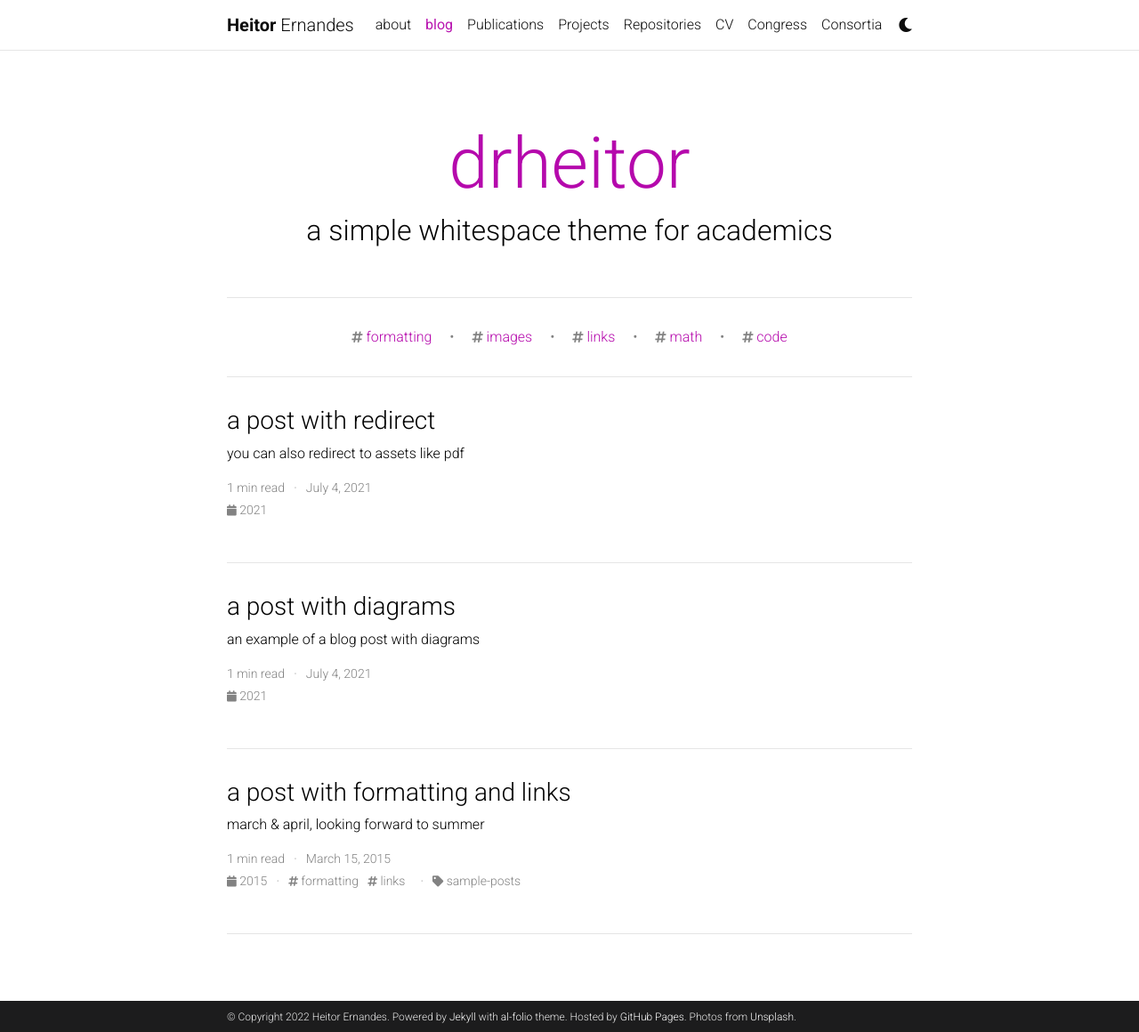
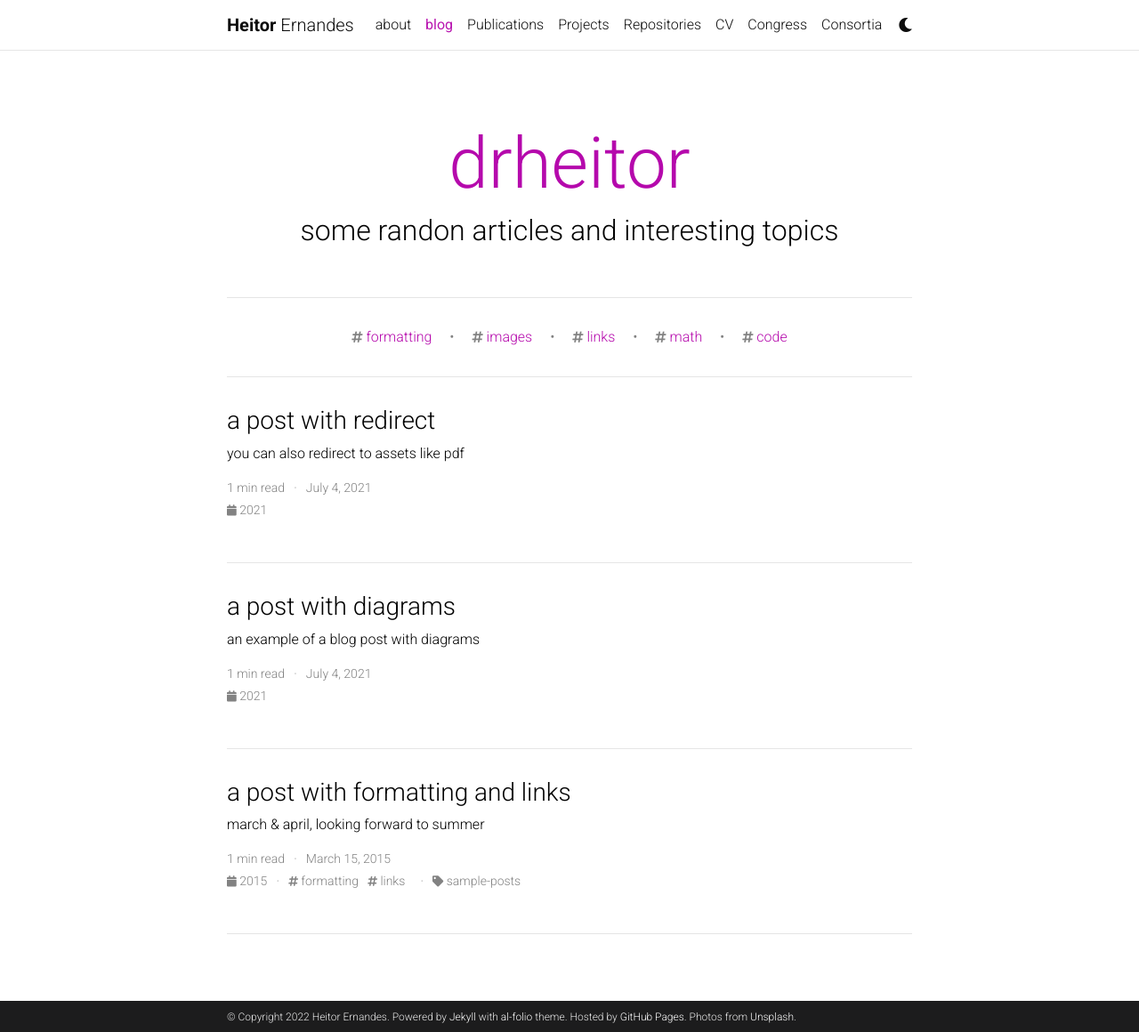
Before and after one commit to drheitor/drheitor.github.io, a Jekyll site: the page built from blog/index.html, in a window 1280 px wide and 1160 px high. Shown: the whole window at 89% size. Built offline with Jekyll 4.4.1, drawn with Linux system fonts in a browser that asks for light colours; the list of posts is cut into pages by our own code; comment, search, counter and statistics services are not loaded; a style sheet for code colours, icons or effects is not loaded; some of the changed lines change nothing that is shown.

Commit message:
blog update

```diff
--- a/_config.yml
+++ b/_config.yml
@@ -71,9 +71,9 @@
 gitlab_username: # your GitLab user name
 twitter_username: # your Twitter handle
 linkedin_username: # your LinkedIn user name
-scholar_userid: # your Google Scholar ID
+scholar_userid: https://scholar.google.com/citations?user=bSeKvCYAAAAJ&hl=en&oi=ao # your Google Scholar ID
 semanticscholar_id: # your Semantic Scholar ID
-orcid_id: # your ORCID ID
+orcid_id: https://orcid.org/0000-0001-6541-1933 # your ORCID ID
 medium_username: # your Medium username
 quora_username: # your Quora username
 publons_id: # your ID on Publons
@@ -112,7 +112,7 @@
 
 blog_name: drheitor # blog_name will be displayed in your blog page
 blog_nav_title: blog # your blog must have a title for it to be displayed in the nav bar
-blog_description: a simple whitespace theme for academics
+blog_description: some randon articles and interesting topics
 permalink: /blog/:year/:title/
 
 # Pagination
@@ -120,15 +120,15 @@
   enabled: true
 
 # Comments
-disqus_shortname: al-folio # put your disqus shortname
+disqus_shortname: drheitor # put your disqus shortname
 # https://help.disqus.com/en/articles/1717111-what-s-a-shortname
 
 # External sources.
 # If you have blog posts published on medium.com or other exteranl sources,
 # you can display them in your blog by adding a link to the RSS feed.
-external_sources:
-  - name: medium.com
-    rss_url: https://medium.com/@al-folio/feed
+#external_sources:
+#  - name: medium.com
+#    rss_url: https://medium.com/@al-folio/feed
 
 # -----------------------------------------------------------------------------
 # Collections
```
